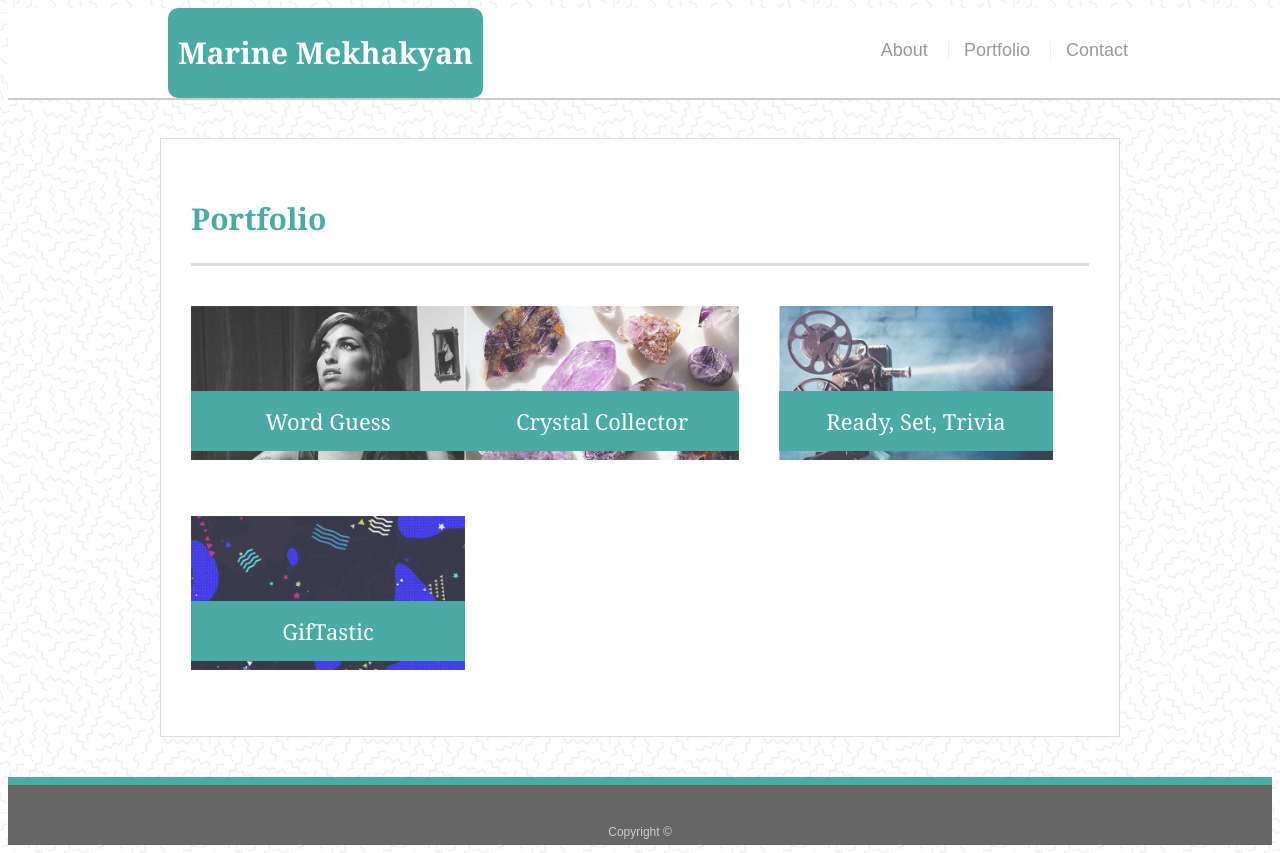
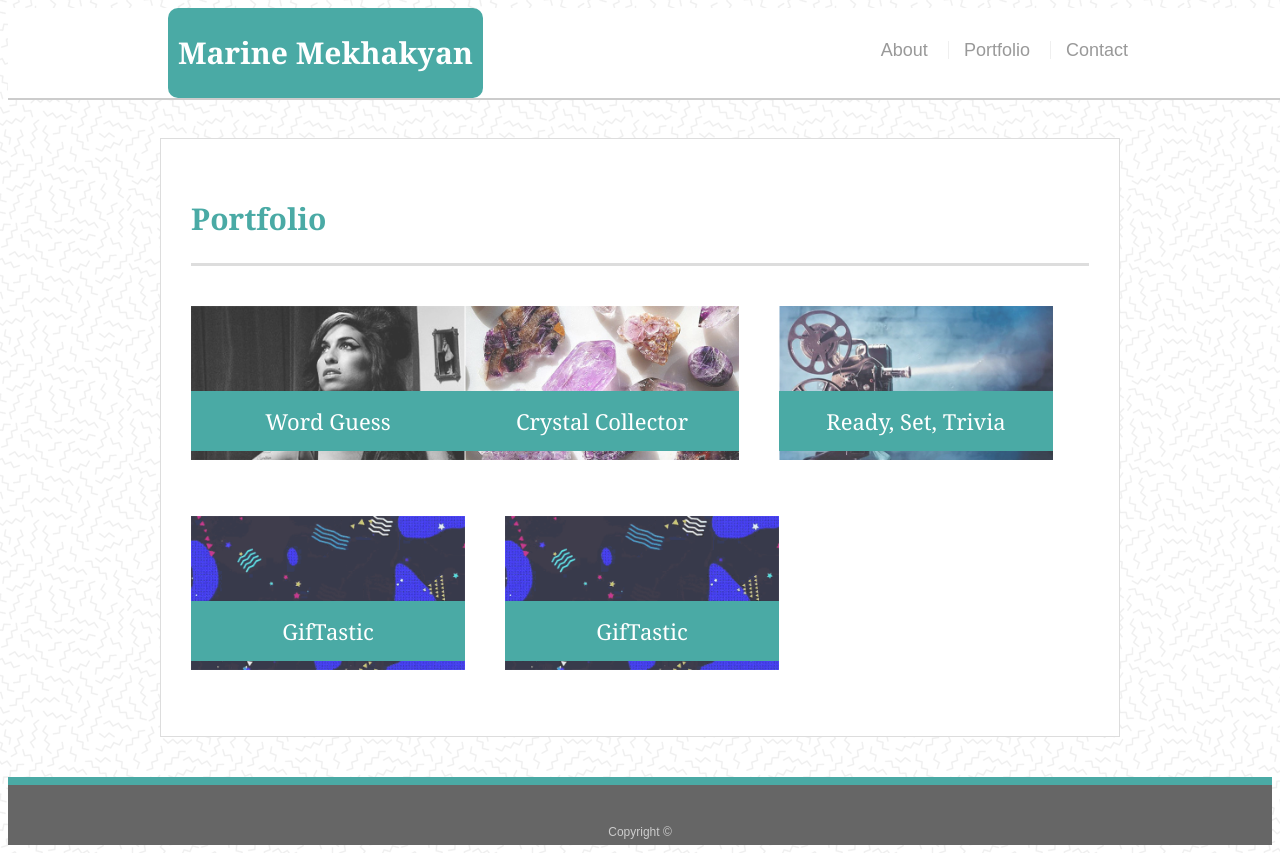
Before and after one commit to marinemekhakyan/Basic-Portfolio, a plain HTML site: page portfolio.html in a window 1280 px wide. Drawn offline with Linux system fonts and the light colour scheme.

Commit message:
Update portfolio.html

```diff
--- a/portfolio.html
+++ b/portfolio.html
@@ -38,6 +38,10 @@
                           <a href="https://marinemekhakyan.github.io/GifTastic/"><img src="assets/images/portfolio-4.gif" alt="giftastic"></a>
                             <h3>GifTastic</h3>
                           </div>
+                        <div class="work">
+                          <a href="https://marinemekhakyan.github.io/TrainScheduler/"><img src="assets/images/portfolio-4.gif" alt="giftastic"></a>
+                            <h3>GifTastic</h3>
+                          </div>
 
                         </section>
 
```
